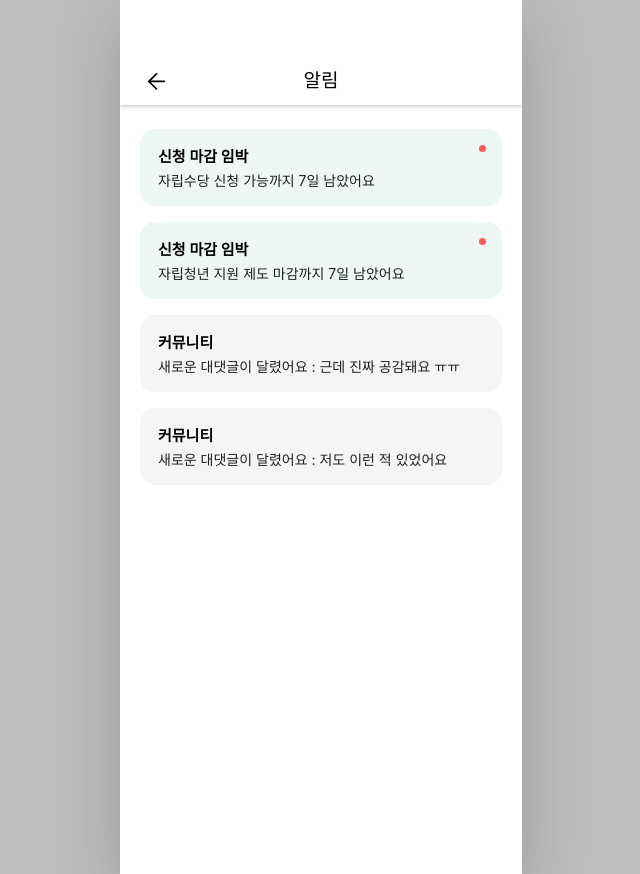
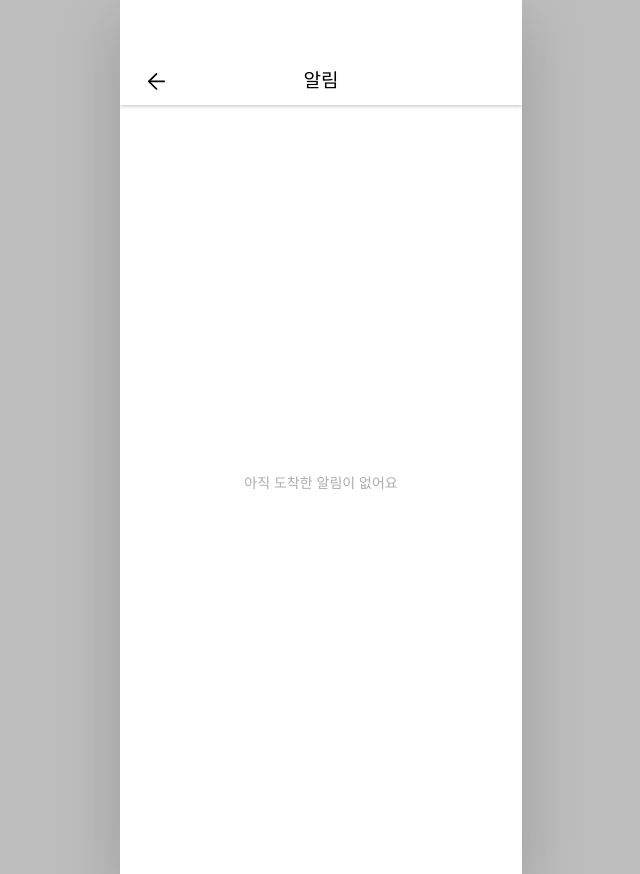
Before and after one commit to DWLLCH/DWLLCH_FE, a React (Create React App) app: page /mypage/notifications in a window 1280 px wide. Shown: the whole page, without its empty margins (319-959 px from the left). Built offline with nearby package versions, Linux system fonts and the light colour scheme; a web font is replaced by a local one.

Commit message:
feat: 마이페이지 알림 목록 조회 API 연동

```diff
--- a/src/api/mypage.js
+++ b/src/api/mypage.js
@@ -36,3 +36,11 @@ export async function createApplication({ policyId, status = 'COMPLETED', memo =
   });
   return response.data.data;
 }
+
+/* GET /mypage/notifications | 인증 필요, 페이징 (getPolicyScraps와 동일한 응답 포맷)
+   응답 항목: { id, message, isRead, createdAt } — 알림 종류/이동 대상 필드는 아직 BE에 없어서
+   NotificationItem은 메시지 본문과 시간만 보여줌, 읽음 처리 API도 아직 없어서 markAllAsRead는 로컬 상태로만 동작함 */
+export async function getNotifications({ page = 0, size = 50 } = {}) {
+  const response = await apiClient.get('/mypage/notifications', { params: { page, size } });
+  return response.data;
+}
--- a/src/components/NotificationItem.jsx
+++ b/src/components/NotificationItem.jsx
@@ -1,6 +1,7 @@
+import { formatRelativeTime } from '../utils/formatters';
 import '../styles/NotificationItem.css';
 
-function NotificationItem({ category, message, read }) {
+function NotificationItem({ message, createdAt, read }) {
   return (
     <li className={`notification-item${read ? '' : ' notification-item--unread'}`}>
       {!read && (
@@ -9,8 +10,8 @@ function NotificationItem({ category, message, read }) {
           <span className="notification-item-sr-only">읽지 않음</span>
         </>
       )}
-      <p className="notification-item-category">{category}</p>
       <p className="notification-item-message">{message}</p>
+      {createdAt && <p className="notification-item-time">{formatRelativeTime(createdAt)}</p>}
     </li>
   );
 }
--- a/src/components/NotificationProvider.jsx
+++ b/src/components/NotificationProvider.jsx
@@ -1,20 +1,68 @@
-import { createContext, useCallback, useState } from 'react';
+import { createContext, useCallback, useEffect, useRef, useState } from 'react';
 import { Outlet } from 'react-router-dom';
-import { NOTIFICATIONS } from '../constants/notifications';
+import { getAccessToken, getUserId } from '../api/auth';
+import { getNotifications } from '../api/mypage';
 
 export const NotificationContext = createContext(null);
 
 function NotificationProvider({ children }) {
-  const [notifications, setNotifications] = useState(NOTIFICATIONS);
+  const [notifications, setNotifications] = useState([]);
+  const [loading, setLoading] = useState(false);
+
+  // 매 렌더마다 새로 확인함 (로그인/로그아웃으로 토큰이 바뀌어도 즉시 반영되도록, BookmarkProvider와 동일 패턴)
+  const isLoggedIn = Boolean(getAccessToken());
+  const userId = isLoggedIn ? getUserId() : null;
+
+  const fetchedForRef = useRef(null);
+  const sessionRef = useRef(userId);
+
+  const fetchNotifications = useCallback(() => {
+    const requestedFor = sessionRef.current;
+    setLoading(true);
+    getNotifications({ page: 0, size: 50 })
+      .then((data) => {
+        if (sessionRef.current !== requestedFor) return; // 세션이 바뀐 뒤 도착한 응답은 무시
+        const items = (data.content || []).map((item) => ({
+          id: item.id,
+          message: item.message,
+          read: item.isRead,
+          createdAt: item.createdAt,
+        }));
+        setNotifications(items);
+      })
+      .catch(() => {
+        // 알림 목록 조회 실패는 조용히 무시함 (다음 재조회 때 다시 시도)
+      })
+      .finally(() => {
+        if (sessionRef.current === requestedFor) setLoading(false);
+      });
+  }, []);
+
+  useEffect(() => {
+    sessionRef.current = userId;
+
+    if (fetchedForRef.current === userId) return;
+    fetchedForRef.current = userId;
+
+    if (userId) {
+      fetchNotifications();
+    } else {
+      setNotifications([]);
+    }
+  }, [userId, fetchNotifications]);
 
   const hasUnread = notifications.some((item) => !item.read);
 
+  // BE에 읽음 처리 API가 아직 없어서(mypage/urls.py에 GET만 있음) 서버에는 반영되지 않고
+  // 화면을 벗어났다 다시 들어오면(재조회) 다시 안읽음 상태로 보일 수 있음
   const markAllAsRead = useCallback(() => {
     setNotifications((prev) => prev.map((item) => ({ ...item, read: true })));
   }, []);
 
   return (
-    <NotificationContext.Provider value={{ notifications, hasUnread, markAllAsRead }}>
+    <NotificationContext.Provider
+      value={{ notifications, hasUnread, markAllAsRead, loading, refetch: fetchNotifications }}
+    >
       {children || <Outlet />}
     </NotificationContext.Provider>
   );
--- a/src/pages/NotificationList.jsx
+++ b/src/pages/NotificationList.jsx
@@ -1,12 +1,13 @@
 import { useNavigate } from 'react-router-dom';
 import backBtn from '../assets/backBtn.svg';
 import NotificationItem from '../components/NotificationItem';
+import LoadingSpinner from '../components/LoadingSpinner';
 import useNotifications from '../hooks/useNotifications';
 import '../styles/NotificationList.css';
 
 function NotificationList() {
   const navigate = useNavigate();
-  const { notifications, markAllAsRead } = useNotifications();
+  const { notifications, loading, markAllAsRead } = useNotifications();
 
   const handleBack = () => {
     markAllAsRead();
@@ -28,13 +29,17 @@ function NotificationList() {
       </header>
 
       <div className="notification-list-body">
-        {notifications.length > 0 ? (
+        {loading ? (
+          <div className="notification-list-empty">
+            <LoadingSpinner />
+          </div>
+        ) : notifications.length > 0 ? (
           <ul className="notification-list">
             {notifications.map((item) => (
               <NotificationItem
                 key={item.id}
-                category={item.category}
                 message={item.message}
+                createdAt={item.createdAt}
                 read={item.read}
               />
             ))}
--- a/src/styles/NotificationItem.css
+++ b/src/styles/NotificationItem.css
@@ -32,19 +32,17 @@
   border: 0;
 }
 
-.notification-item-category {
+.notification-item-message {
   margin: 0 0 4px;
-  font-size: 15px;
-  font-weight: 600;
-  color: #000;
-  word-break: keep-all;
-}
-
-.notification-item-message {
-  margin: 0;
   overflow: hidden;
   font-size: 14px;
   color: #202020;
   text-overflow: ellipsis;
   white-space: nowrap;
 }
+
+.notification-item-time {
+  margin: 0;
+  font-size: 12px;
+  color: #adadad;
+}
```
